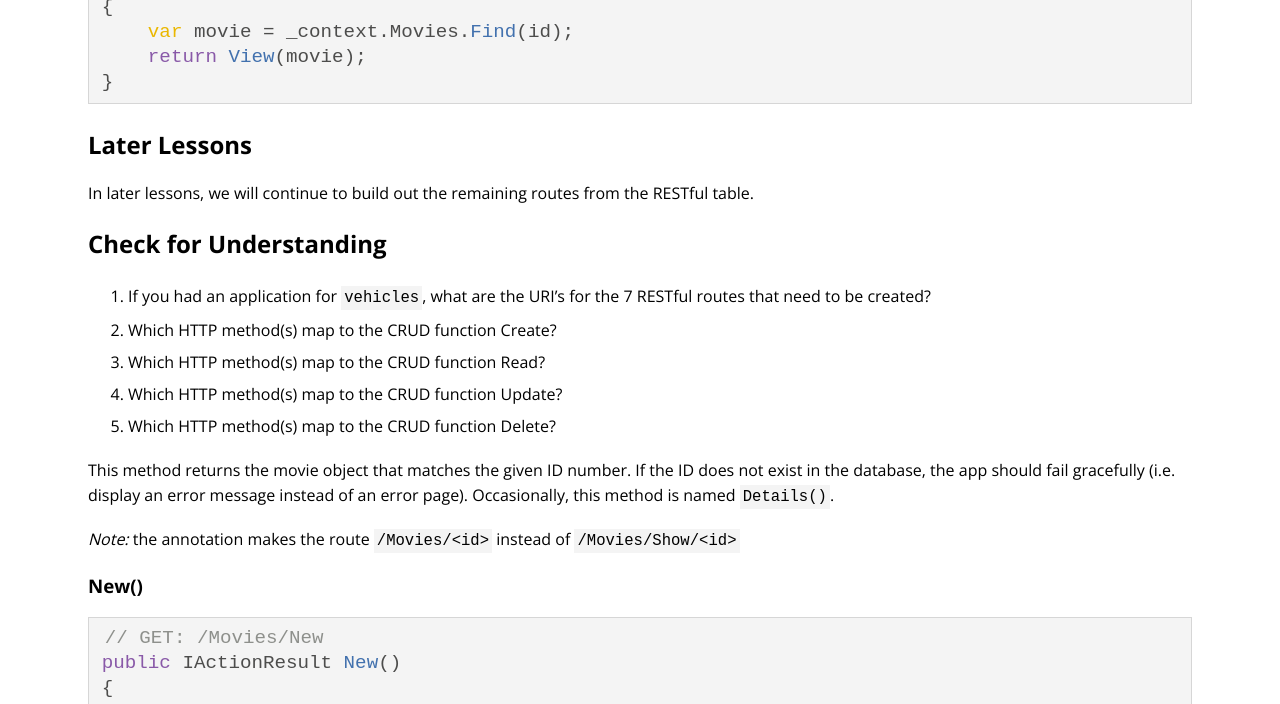
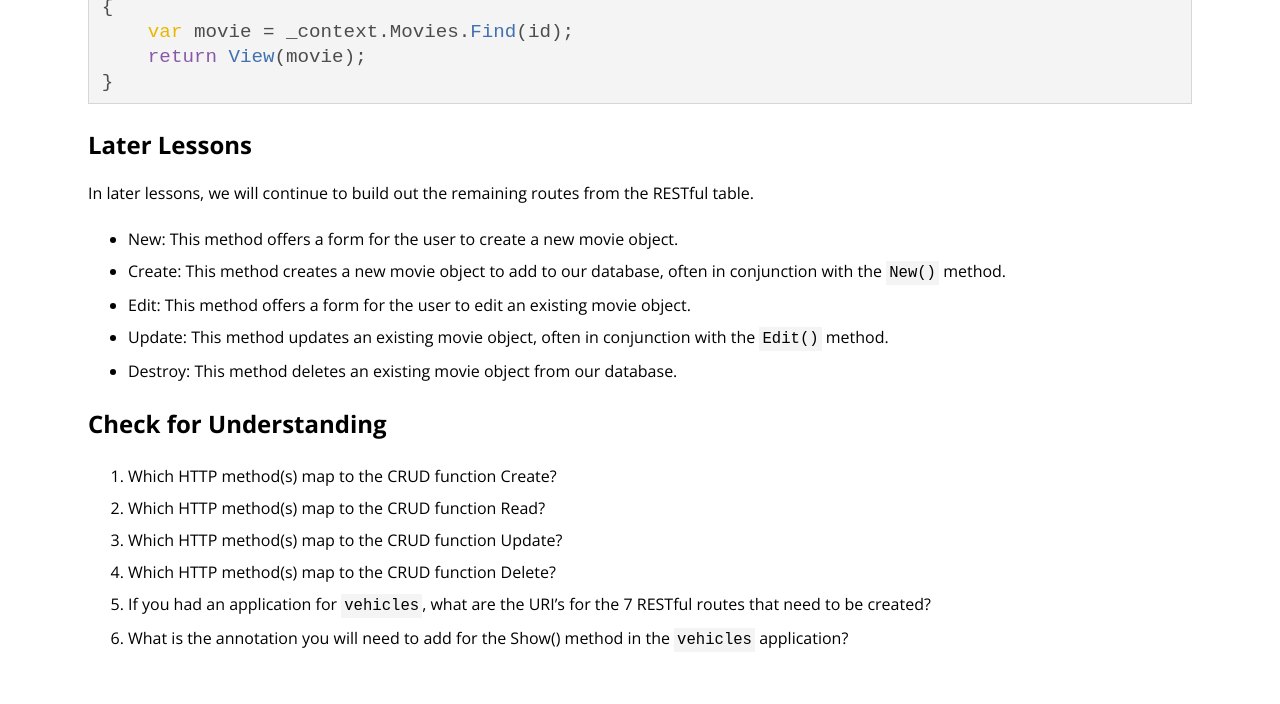
Before and after one commit to turingschool/launch-curriculum, a Jekyll site: the page built from module3/lessons/Week2/RestfulRoutes.md, in a window 1280 px wide and 1400 px high, scrolled down 2937 px, cut to the strip 0-704 px from the top of the window. Built offline with Jekyll 4.4.1, drawn with Linux system fonts in a browser that asks for light colours; nearby versions of some CDN libraries; comment, search, counter and statistics services are not loaded; some of the changed text lies outside the part shown.

Commit message:
Saved file

````diff
--- a/module3/lessons/Week2/RestfulRoutes.md
+++ b/module3/lessons/Week2/RestfulRoutes.md
@@ -19,7 +19,7 @@
 
 What is a RESTful route?
 A RESTful route is a common pattern for defining our routes. It is used to map between HTTP routes/methods and CRUD functionality.
-By the way, REST stands for REpresentation State Transfer. This may be an interview question; remember it just in case. I
+By the way, REST stands for REpresentation State Transfer. This may be an interview question; remember it, just in case. I
 
 What is a URI?
 URI stands for Uniform Resource Identifier. It is the part of the URL after the domain. Refer to [this Wiki page](https://en.wikipedia.org/wiki/Uniform_Resource_Identifier) for more information. For our purpose, the URI is the same as our route.
@@ -125,97 +125,17 @@
 
 In later lessons, we will continue to build out the remaining routes from the RESTful table.
 
+* New: This method offers a form for the user to create a new movie object.
+* Create: This method creates a new movie object to add to our database, often in conjunction with the `New()` method.
+* Edit: This method offers a form for the user to edit an existing movie object.
+* Update: This method updates an existing movie object, often in conjunction with the `Edit()` method.
+* Destroy: This method deletes an existing movie object from our database.
+
 ## Check for Understanding
 
-1. If you had an application for `vehicles`, what are the URI's for the 7 RESTful routes that need to be created?
 1. Which HTTP method(s) map to the CRUD function Create?
 1. Which HTTP method(s) map to the CRUD function Read?
 1. Which HTTP method(s) map to the CRUD function Update?
 1. Which HTTP method(s) map to the CRUD function Delete?
-
-
-
-
-
-
-
-
-
-
-
-
-This method returns the movie object that matches the given ID number. If the ID does not exist in the database, the app should fail gracefully (i.e. display an error message instead of an error page). Occasionally, this method is named `Details()`.
-
-
-*Note:* the annotation makes the route `/Movies/<id>` instead of `/Movies/Show/<id>`
-
-
-### New()
-
-
-```c#
-// GET: /Movies/New
-public IActionResult New()
-{
-    return View();
-}
-```
-
-
-This method offers a form for the user to create a new movie object.
-
-
-### Create()
-```c#
-// POST: /Movies/Create
-```
-
-
-This method creates a new movie object to add to our database, often in conjunction with the `New()` method.
-
-
-### Show(int id)
-
-
-```c#
-// GET: /Movies/<id>
-[Route("Movies/{id:int}")]
-public IActionResult Show(int id)
-{
-    var movie = _context.Movies.Find(id);
-    return View(movie);
-}
-```
-
-
-This method returns the movie object that matches the given ID number. If the ID does not exist in the database, the app should fail gracefully (i.e. display an error message instead of an error page). Occasionally, this method is named `Details()`.
-
-
-*Note:* the annotation makes the route `/Movies/<id>` instead of `/Movies/Show/<id>`
-
-
-### Edit(int id)
-```c#
-// GET: /Movies/<id>/edit
-```
-
-
-This method offers a form for the user to edit an existing movie object.
-
-
-### Update(int id)
-```c#
-// PATCH: /Movies/<id>
-```
-
-
-This method updates an existing movie object, often in conjunction with the `Edit()` method.
-
-
-### Destroy(int id)
-```c#
-// DELETE: /Movies/<id>
-```
-
-
-This method deletes an existing movie object from our database. Occasionally, this method is named `Delete()`.
+1. If you had an application for `vehicles`, what are the URI's for the 7 RESTful routes that need to be created?
+1. What is the annotation you will need to add for the Show() method in the `vehicles` application?
````
